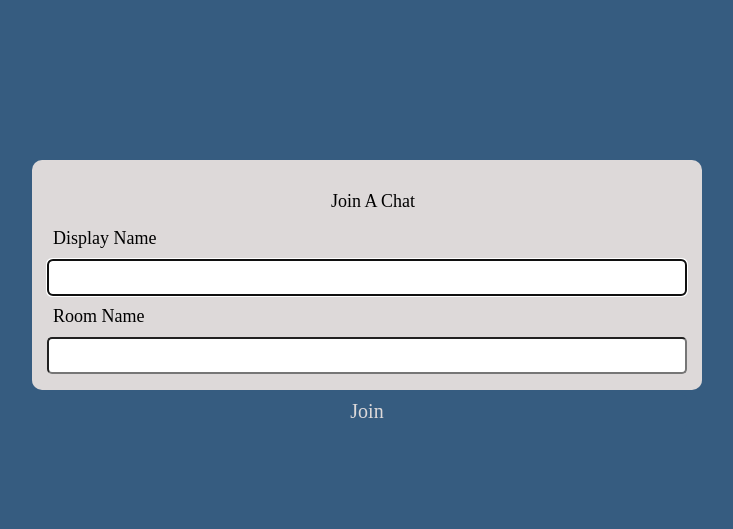
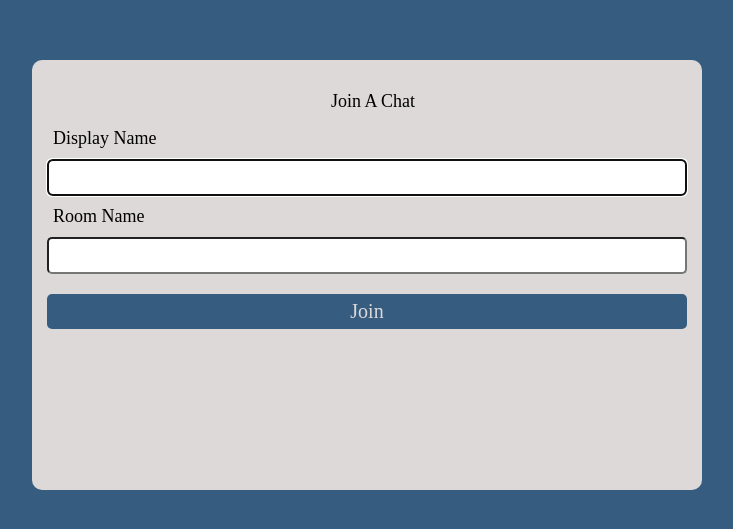
Before and after one commit to akhilmhdh/chat_app, a website: page public/index.html in a window 1280 px wide. Shown: the part 125-654 px from the top of the page, without its empty margins (273-1006 px from the left). Drawn offline with nearby package versions, Linux system fonts and the light colour scheme; no server answers.

Commit message:
=bug fix

```diff
--- a/public/styles/style.css
+++ b/public/styles/style.css
@@ -13,7 +13,7 @@
 }
 .center_form_form {
     background-color: rgb(221, 217, 217);
-    height: 25vh;
+    height: 50vh;
     width: 50vw;
     padding: 15px;
     border-radius: 10px;
```
Also changed, not shown: public/chat.html (+2 -3 lines).
